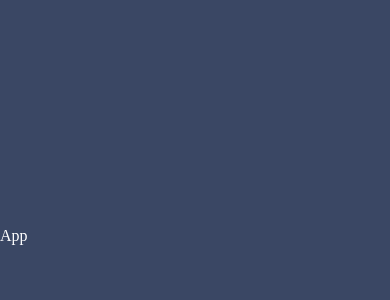
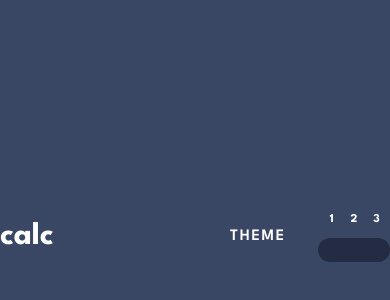
Before and after one commit to Arsalan2078/calculator-app, a React (Vite) app: page / in a window 390 px wide. Shown: the part 186-486 px from the top of the page. Built offline with nearby package versions, Linux system fonts and the light colour scheme.

Commit message:
rougly stylized nav for mobiles

```diff
--- a/src/App.tsx
+++ b/src/App.tsx
@@ -1,8 +1,10 @@
+import Nav from "./components/Nav"
+
 function App () {
   return (
     <main className="calculator-app theme-1">
       <div className="wrapper">
-        App
+        <Nav />
       </div>
     </main>
   )
--- /dev/null
+++ b/src/components/Nav.tsx
@@ -0,0 +1,29 @@
+function Nav () {
+  return (
+    <nav className="nav">
+      <h1 className="calculator-logo">
+        calc
+      </h1>
+
+      <div className="theme-toggle-container">
+        <p className="theme-tag">
+          THEME
+        </p>
+
+        <div className="theme-toggle-labels">
+          <label htmlFor="theme-1">1</label>
+          <label htmlFor="theme-2">2</label>
+          <label htmlFor="theme-3">3</label>
+        </div>
+
+        <div className="theme-toggle-inputs">
+          <input type="checkbox" name="theme-1" id="theme-1" />
+          <input type="checkbox" name="theme-2" id="theme-2" />
+          <input type="checkbox" name="theme-3" id="theme-3" />
+        </div>
+      </div>
+    </nav>
+  )
+}
+
+export default Nav
--- a/src/index.css
+++ b/src/index.css
@@ -88,10 +88,10 @@ meter {
   background-color: hsl(222, 26%, 31%);
   color: hsl(0, 0%, 100%);
 }
-.theme-1 .theme-toggle-container {
+.theme-1 .theme-toggle-inputs {
   background-color: hsl(223, 31%, 20%);
 }
-.theme-1 input[type=checkbox].theme-toggle:checked {
+.theme-1 input[type=checkbox]:checked {
   background-color: hsl(6, 63%, 50%);
 }
 .theme-1 .screen {
@@ -148,10 +148,10 @@ meter {
   background-color: hsl(0, 0%, 90%);
   color: hsl(60, 10%, 19%);
 }
-.theme-2 .theme-toggle-container {
+.theme-2 .theme-toggle-inputs {
   background-color: hsl(0, 5%, 81%);
 }
-.theme-2 input[type=checkbox].theme-toggle:checked {
+.theme-2 input[type=checkbox]:checked {
   background-color: hsl(25, 98%, 40%);
 }
 .theme-2 .screen {
@@ -208,10 +208,10 @@ meter {
   background-color: hsl(268, 75%, 9%);
   color: hsl(52, 100%, 62%);
 }
-.theme-3 .theme-toggle-container {
+.theme-3 .theme-toggle-inputs {
   background-color: hsl(268, 71%, 12%);
 }
-.theme-3 input[type=checkbox].theme-toggle:checked {
+.theme-3 input[type=checkbox]:checked {
   background-color: hsl(176, 100%, 44%);
 }
 .theme-3 .screen {
@@ -281,9 +281,59 @@ body {
   justify-content: center;
   align-items: center;
   height: inherit;
+  font-family: "League Spartan", sans-serif;
+  font-weight: 700;
 }
 .calculator-app .wrapper {
   flex-basis: 30rem;
 }
 
+.nav {
+  display: flex;
+  flex-direction: row;
+  justify-content: space-between;
+  align-items: center;
+}
+.nav .calculator-logo {
+  font-size: 2rem;
+}
+.nav .theme-toggle-container {
+  display: grid;
+  grid-template-rows: repeat(2, 1fr);
+  grid-template-columns: repeat(2, 1fr);
+  gap: 0.25rem 1rem;
+}
+.nav .theme-toggle-container .theme-tag {
+  grid-row: span 2;
+  display: flex;
+  align-items: center;
+  font-weight: 600;
+  letter-spacing: 0.1rem;
+}
+.nav .theme-toggle-container .theme-toggle-labels,
+.nav .theme-toggle-container .theme-toggle-inputs {
+  padding: 0.25rem 0.35rem;
+  display: flex;
+  flex-direction: row;
+  justify-content: space-evenly;
+  gap: 0.4rem;
+  align-items: center;
+}
+.nav .theme-toggle-container .theme-toggle-labels {
+  font-size: 0.75rem;
+  text-align: center;
+}
+.nav .theme-toggle-container .theme-toggle-inputs {
+  border-radius: 125rem;
+}
+.nav .theme-toggle-container .theme-toggle-labels label,
+.nav .theme-toggle-container .theme-toggle-inputs input {
+  display: block;
+  width: 1rem;
+  height: 1rem;
+}
+.nav .theme-toggle-container .theme-toggle-inputs input {
+  border-radius: 50%;
+}
+
 /*# sourceMappingURL=index.css.map */
--- /dev/null
+++ b/src/scss/_base.scss
@@ -0,0 +1,28 @@
+@use 'typography';
+
+html {
+  height: 100%;
+}
+
+body {
+  height: inherit;
+}
+
+#root {
+  height: inherit;
+}
+
+.calculator-app {
+  display: flex;
+  justify-content: center;
+  align-items: center;
+
+  height: inherit;
+
+  font-family: typography.$font-stack;
+  font-weight: typography.$font-weight-700;
+
+  .wrapper {
+    flex-basis: 30rem;
+  }
+}
--- a/src/scss/_themes.scss
+++ b/src/scss/_themes.scss
@@ -6,11 +6,11 @@
     background-color: map-get($theme, main-bg);
     color: map-get($theme, main-text);
 
-    .theme-toggle-container {
+    .theme-toggle-inputs {
       background-color: map-get($theme, toggle-bg);
     }
 
-    input[type=checkbox].theme-toggle:checked {
+    input[type=checkbox]:checked {
       background-color: map-get($theme, toggle-check);
     }
 
--- a/src/scss/_typography.scss
+++ b/src/scss/_typography.scss
@@ -5,5 +5,9 @@ $font-stack: "League Spartan", sans-serif;
 $font-size-rg: 1.00rem;
 $font-size-lg: 1.50rem;
 $font-size-xl: 2.00rem;
+$font-size-xxl: 3.00rem;
 
+$font-weight-400: 400;
+$font-weight-500: 500;
+$font-weight-600: 600;
 $font-weight-700: 700;
--- /dev/null
+++ b/src/scss/components/_nav.scss
@@ -0,0 +1,57 @@
+@use '../typography';
+
+.nav {
+  display: flex;
+  flex-direction: row;
+  justify-content: space-between;
+  align-items: center;
+
+  .calculator-logo {
+    font-size: typography.$font-size-xl;
+  }
+
+  .theme-toggle-container {
+    display: grid;
+    grid-template-rows: repeat(2, 1fr);
+    grid-template-columns: repeat(2, 1fr);
+    gap: 0.25rem 1rem;
+
+    .theme-tag {
+      grid-row: span 2;
+      display: flex;
+      align-items: center;
+      font-weight: typography.$font-weight-600;
+      letter-spacing: 0.1rem;
+    }
+
+    .theme-toggle-labels,
+    .theme-toggle-inputs {
+      padding: 0.25rem 0.35rem;
+      display: flex;
+      flex-direction: row;
+      justify-content: space-evenly;
+      gap: 0.4rem;
+      align-items: center;
+    }
+
+    .theme-toggle-labels {
+      font-size: 0.75rem;
+      text-align: center;
+    }
+
+    .theme-toggle-inputs {
+      border-radius: 125rem;
+    }
+
+    .theme-toggle-labels label,
+    .theme-toggle-inputs input {
+      display: block;
+      width: 1rem;
+      height: 1rem;
+    }
+
+    .theme-toggle-inputs input {
+      border-radius: 50%;
+    }
+  }
+}
--- a/src/scss/index.scss
+++ b/src/scss/index.scss
@@ -1,27 +1,6 @@
 @use 'reset';
 @use 'themes';
 @use 'typography';
+@use 'base';
 
-html {
-  height: 100%;
-}
-
-body {
-  height: inherit;
-}
-
-#root {
-  height: inherit;
-}
-
-.calculator-app {
-  display: flex;
-  justify-content: center;
-  align-items: center;
-
-  height: inherit;
-
-  .wrapper {
-    flex-basis: 30rem;
-  }
-}
+@use './components/nav';
```
Also changed, not shown: 1 other file (tests, documents, lock files or other folders).
